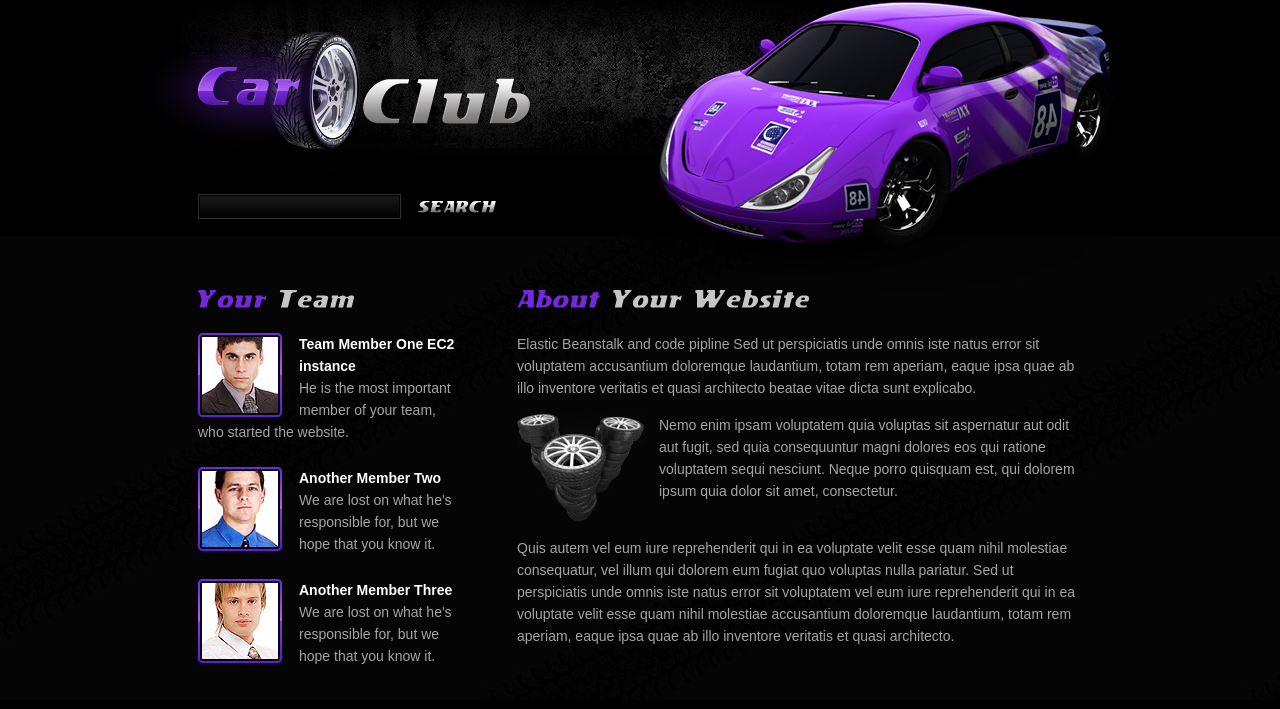
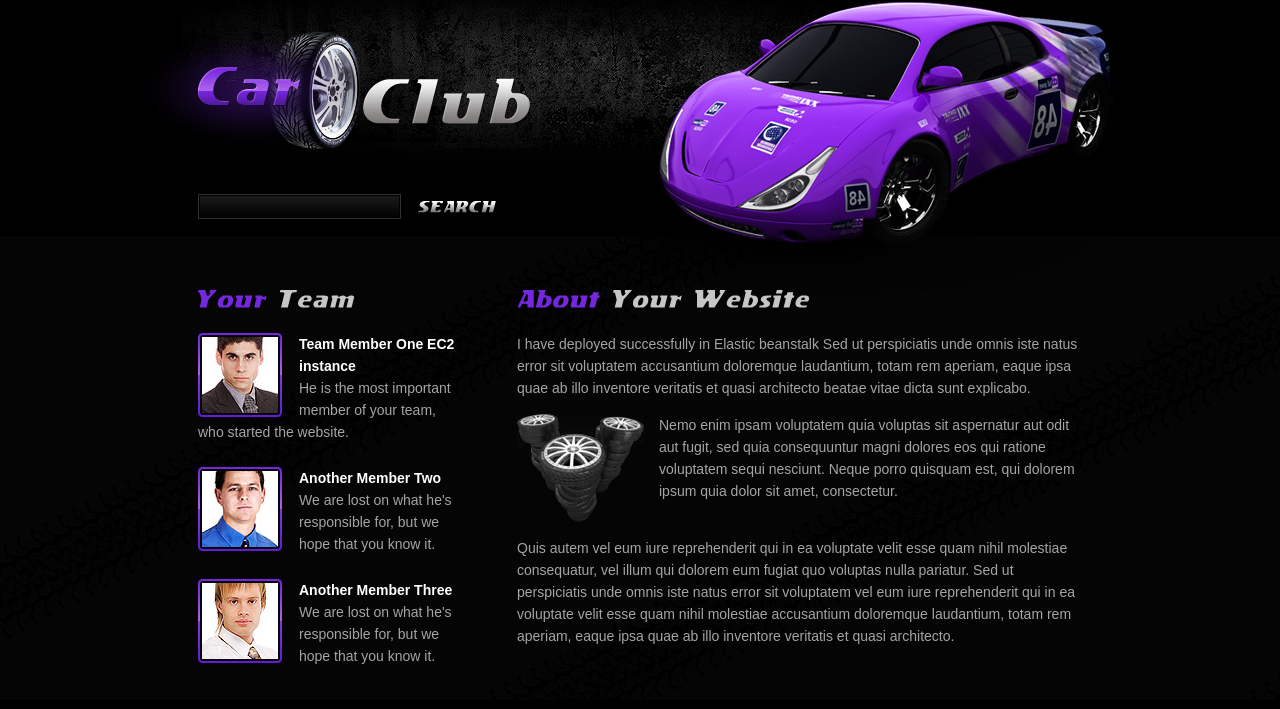
Before and after one commit to shrey31-N/car-web, a plain HTML site: page about-us.html in a window 1280 px wide. Shown: the part 91-800 px from the top of the page. Drawn offline with Linux system fonts and the light colour scheme.

Commit message:
Update Elastic Beanstalk description in about-us.html

```diff
--- a/about-us.html
+++ b/about-us.html
@@ -66,7 +66,7 @@
 				</article>
 				<article class="col-2">
 					<img src="images/2page-title2.gif" class="title">
-					<p> Elastic Beanstalk and code pipline Sed ut perspiciatis unde omnis iste natus error sit voluptatem accusantium doloremque laudantium, totam rem aperiam, eaque ipsa quae ab illo inventore veritatis et quasi architecto beatae vitae dicta sunt explicabo.</p>
+					<p> I have deployed successfully in Elastic beanstalk  Sed ut perspiciatis unde omnis iste natus error sit voluptatem accusantium doloremque laudantium, totam rem aperiam, eaque ipsa quae ab illo inventore veritatis et quasi architecto beatae vitae dicta sunt explicabo.</p>
 					<div class="img-box">
 						<img src="images/2page-img4.jpg">Nemo enim ipsam voluptatem quia voluptas sit aspernatur aut odit aut fugit, sed quia consequuntur magni dolores eos qui ratione voluptatem sequi nesciunt. Neque porro quisquam est, qui dolorem ipsum quia dolor sit amet, consectetur.
 					</div>
```
